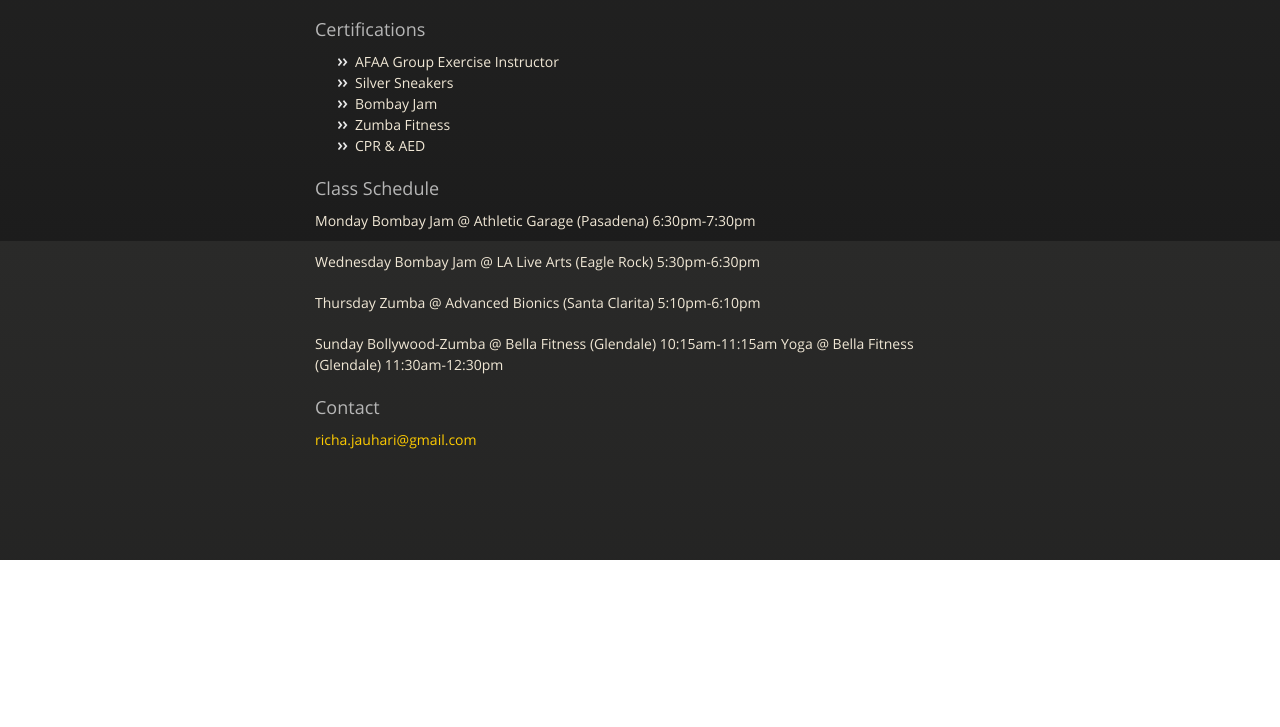
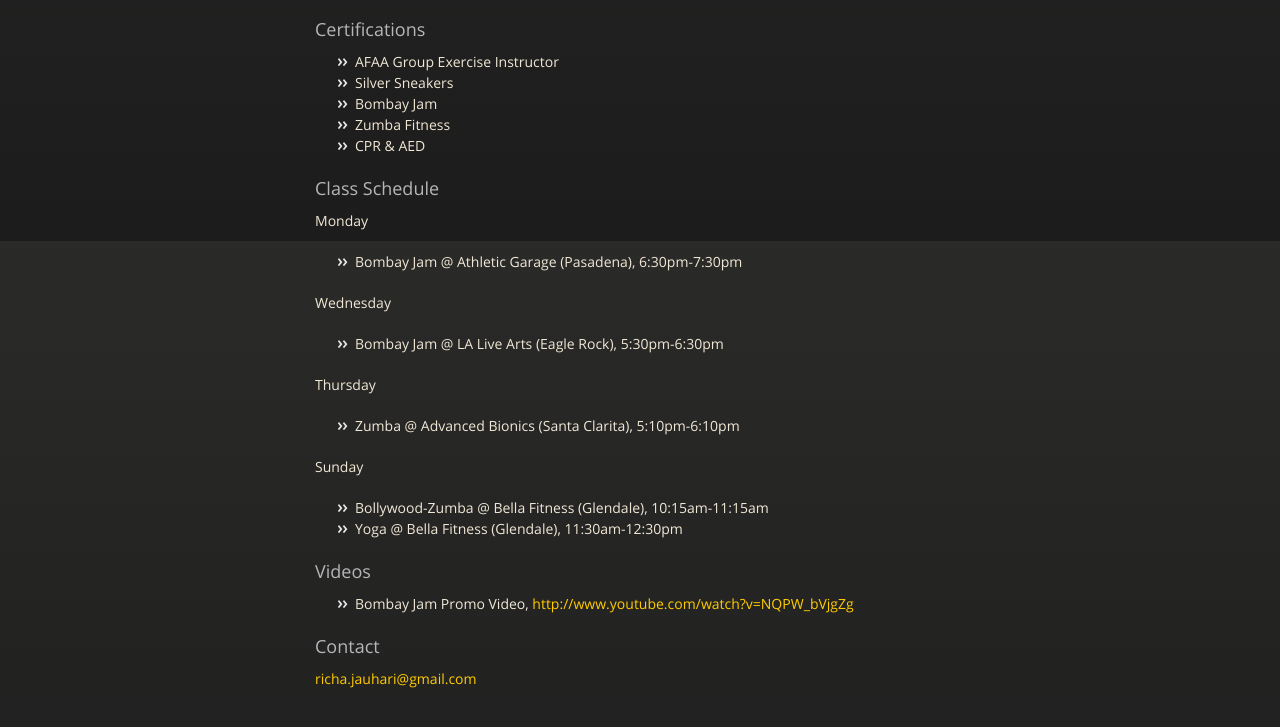
Before and after one commit to richaj/richaj.github.io, a plain HTML site: page index.html in a window 1280 px wide. Shown: the part 559-1286 px from the top of the page. Before the commit the page ends 1119 px from the top, so only its background shows below. Drawn offline with nearby package versions, Linux system fonts and the light colour scheme.

Commit message:
Replace master branch with page content via GitHub

```diff
--- a/index.html
+++ b/index.html
@@ -51,25 +51,29 @@
 <li>CPR &amp; AED</li>
 </ul><h3>Class Schedule</h3>
 
-<p>Monday
-Bombay Jam @ Athletic Garage (Pasadena)
-6:30pm-7:30pm </p>
+<p>Monday</p>
 
-<p>Wednesday
-Bombay Jam @ LA Live Arts (Eagle Rock)
-5:30pm-6:30pm</p>
+<ul>
+<li>Bombay Jam @ Athletic Garage (Pasadena), 6:30pm-7:30pm </li>
+</ul><p>Wednesday </p>
 
-<p>Thursday
-Zumba @ Advanced Bionics (Santa Clarita)
-5:10pm-6:10pm </p>
+<ul>
+<li>Bombay Jam @ LA Live Arts (Eagle Rock), 5:30pm-6:30pm</li>
+</ul><p>Thursday </p>
 
-<p>Sunday
-Bollywood-Zumba @ Bella Fitness (Glendale)
-10:15am-11:15am
-Yoga @ Bella Fitness (Glendale)
-11:30am-12:30pm </p>
+<ul>
+<li>Zumba @ Advanced Bionics (Santa Clarita), 5:10pm-6:10pm </li>
+</ul><p>Sunday</p>
 
-<h3>Contact</h3>
+<ul>
+<li>Bollywood-Zumba @ Bella Fitness (Glendale), 10:15am-11:15am</li>
+<li>Yoga @ Bella Fitness (Glendale), 11:30am-12:30pm </li>
+</ul><h3>Videos</h3>
+
+<ul>
+<li>Bombay Jam Promo Video, <a href="http://www.youtube.com/watch?v=NQPW_bVjgZg">http://www.youtube.com/watch?v=NQPW_bVjgZg</a>
+</li>
+</ul><h3>Contact</h3>
 
 <p><a href="mailto:richa.jauhari@gmail.com">richa.jauhari@gmail.com</a></p>
       </section>
```
Also changed, not shown: params.json (+1 -1 lines).
